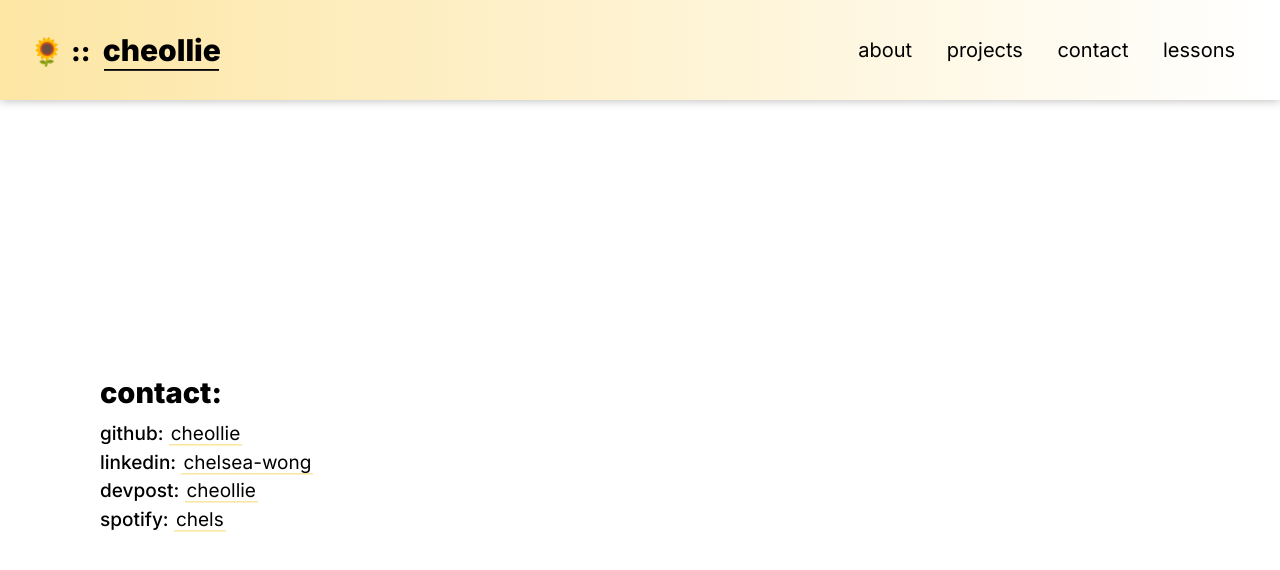
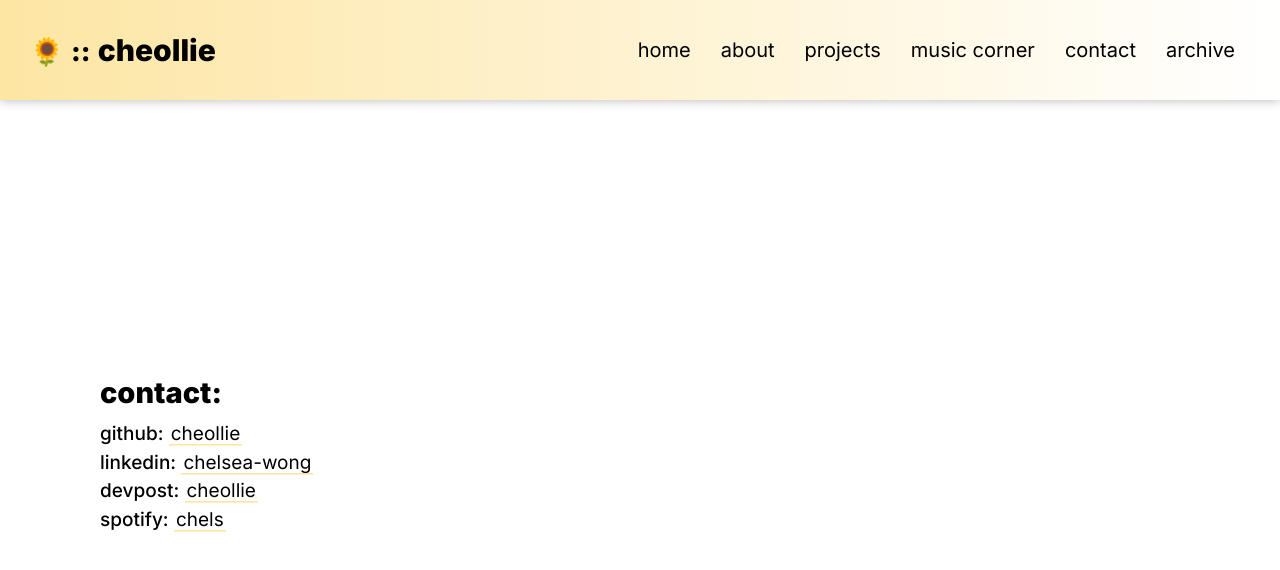
Before and after one commit to cheollie/cheollie.github.io, a plain HTML site: page contact.html in a window 1280 px wide. Drawn offline with Linux system fonts and the light colour scheme.

Commit message:
Fix navigation links across refreshed pages

```diff
--- a/contact.html
+++ b/contact.html
@@ -38,18 +38,7 @@
 
     <img id="kek" style="display:none" src="https://media.discordapp.net/attachments/816411423844466760/886395353224605737/acatwalk.gif" alt=""> <!-- KEK -->
 
-    <nav id="navbar">
-      <div id="subnavbarleft">
-        <a class="navbar-title-text" href="index.html"><span class="semibold" style="font-size:27px;">🌻 <b>::</b> </span><span
-            class="selected heavybold">cheollie</span></a>
-      </div>
-      <div id="subnavbarright">
-        <a class="navbar-subtitle-text nav-underline" href="about.html">about</a>
-        <a class="navbar-subtitle-text nav-underline" href="projects.html">projects</a>
-        <a class="navbar-subtitle-text nav-underline" href="contact.html">contact</a>
-        <a class="navbar-subtitle-text nav-underline" href="../lessons.html">lessons</a>
-      </div>
-    </nav>
+    <nav id="navbar"><div id="subnavbarleft"><a class="navbar-title-text" href="index.html"><span class="semibold" style="font-size:27px;">🌻 <b>::</b> </span><span class="heavybold">cheollie</span></a></div><div id="subnavbarright"><a class="navbar-subtitle-text nav-underline" href="index.html">home</a><a class="navbar-subtitle-text nav-underline" href="about.html">about</a><a class="navbar-subtitle-text nav-underline" href="projects.html">projects</a><a class="navbar-subtitle-text nav-underline" href="music.html">music corner</a><a class="navbar-subtitle-text nav-underline" href="contact.html">contact</a><a class="navbar-subtitle-text nav-underline" href="archive.html">archive</a></div></nav>
 
     <script src="script.js"></script>
   </body>
```
